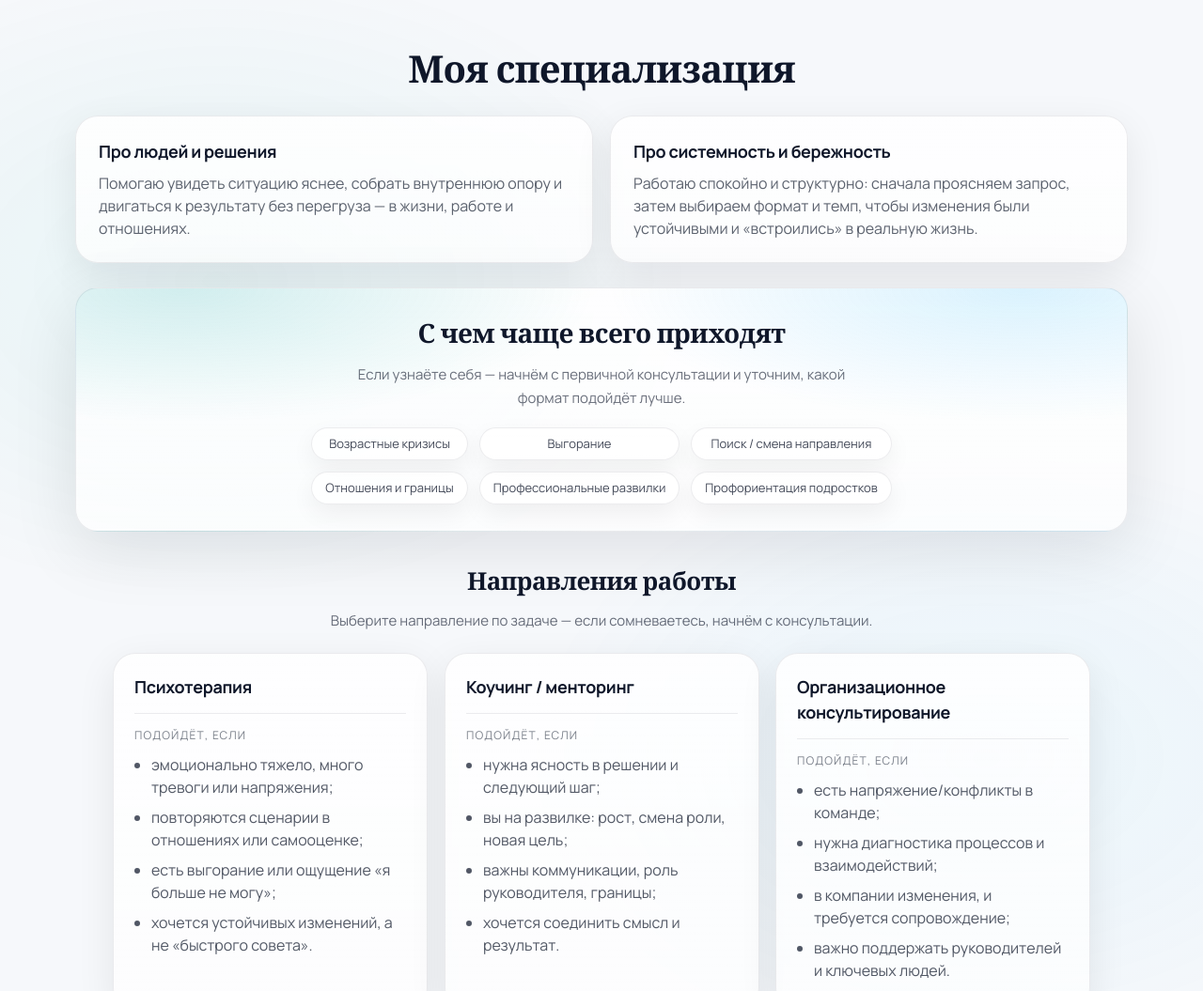
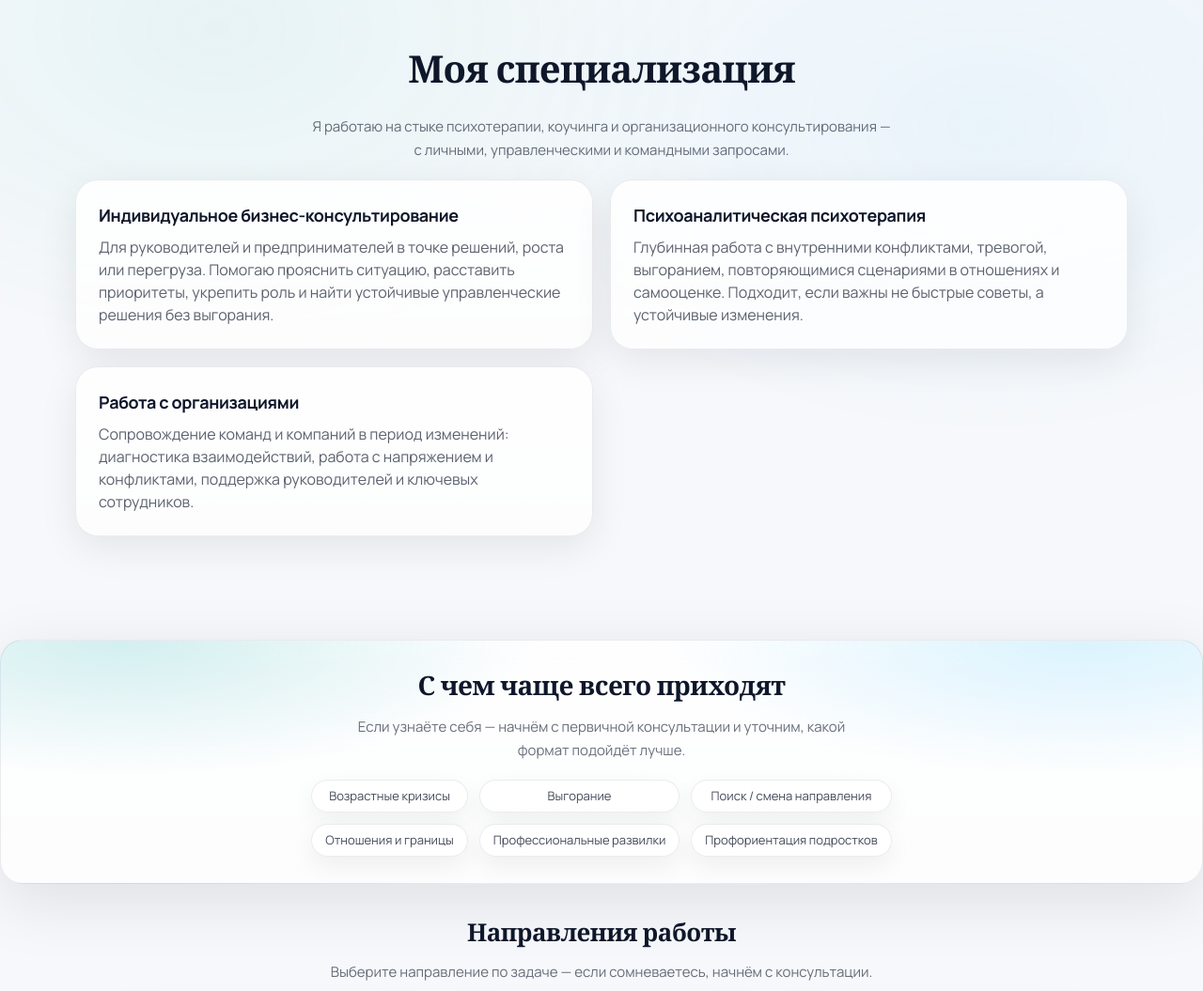
Before and after one commit to dim4ik152/sit2, a plain HTML site: page index.html in a window 1280 px wide. Shown: the part 900-1955 px from the top of the page at 94% size. Drawn offline with nearby package versions, Linux system fonts and the light colour scheme.

Commit message:
Update index.html

```diff
--- a/index.html
+++ b/index.html
@@ -63,30 +63,53 @@
   </div>
 </section>
 
-<!-- 2. МОЯ СПЕЦИАЛИЗАЦИЯ (переработано, без повторов) -->
+<!-- 2. МОЯ СПЕЦИАЛИЗАЦИЯ -->
 <section id="about" class="section light spec">
   <div class="container">
 
     <h2 class="section-title reveal center">Моя специализация</h2>
 
-    <!-- 2 карточки: кто я / как работаю -->
+    <p class="spec-lead reveal center" data-delay="0.08">
+      Я работаю на стыке психотерапии, коучинга и организационного консультирования —
+      с личными, управленческими и командными запросами.
+    </p>
+
     <div class="spec-intro">
+
+      <!-- 1 -->
       <div class="spec-col reveal" data-delay="0.05">
-        <h3>Про людей и решения</h3>
+        <h3>Индивидуальное бизнес-консультирование</h3>
         <p>
-          Помогаю увидеть ситуацию яснее, собрать внутреннюю опору и двигаться к результату
-          без перегруза — в жизни, работе и отношениях.
+          Для руководителей и предпринимателей в точке решений, роста или перегруза.
+          Помогаю прояснить ситуацию, расставить приоритеты, укрепить роль и найти
+          устойчивые управленческие решения без выгорания.
         </p>
       </div>
 
-      <div class="spec-col reveal" data-delay="0.12">
-        <h3>Про системность и бережность</h3>
+      <!-- 2 -->
+      <div class="spec-col reveal" data-delay="0.10">
+        <h3>Психоаналитическая психотерапия</h3>
         <p>
-          Работаю спокойно и структурно: сначала проясняем запрос, затем выбираем формат и темп,
-          чтобы изменения были устойчивыми и «встроились» в реальную жизнь.
+          Глубинная работа с внутренними конфликтами, тревогой, выгоранием,
+          повторяющимися сценариями в отношениях и самооценке.
+          Подходит, если важны не быстрые советы, а устойчивые изменения.
         </p>
       </div>
+
+      <!-- 3 -->
+      <div class="spec-col reveal" data-delay="0.15">
+        <h3>Работа с организациями</h3>
+        <p>
+          Сопровождение команд и компаний в период изменений:
+          диагностика взаимодействий, работа с напряжением и конфликтами,
+          поддержка руководителей и ключевых сотрудников.
+        </p>
+      </div>
+
     </div>
+  </div>
+</section>
+
 
     <!-- заметный блок "С чем приходят" -->
     <div class="spec-focus reveal center" data-delay="0.12">
```
